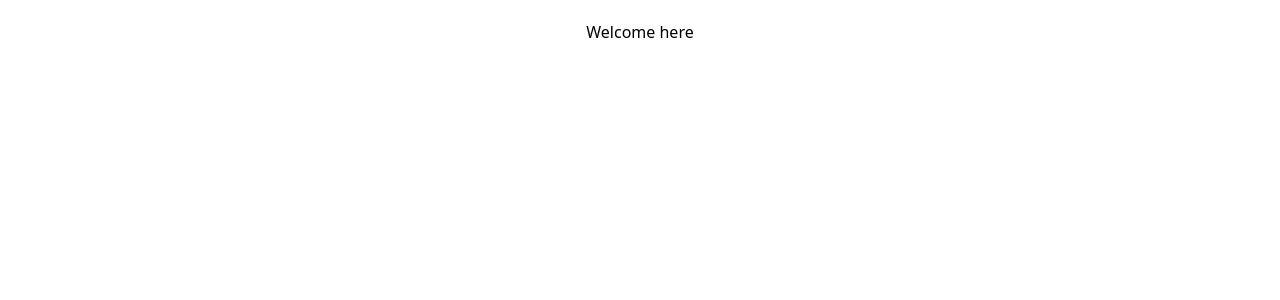
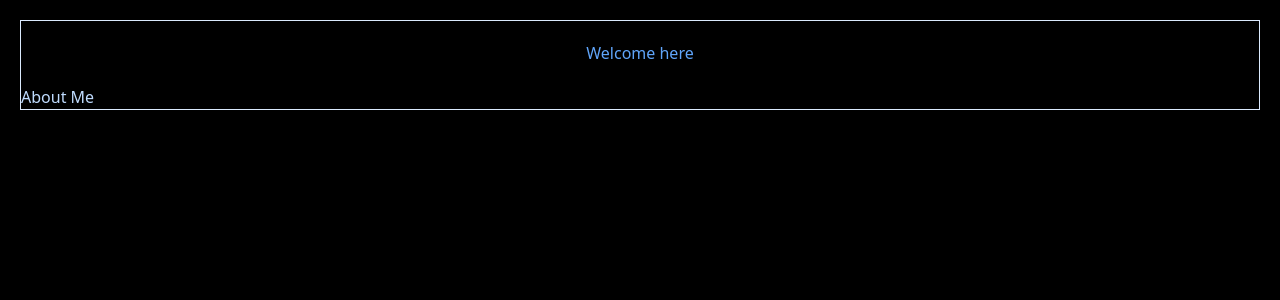
Before and after one commit to Emmathem/nuxt-test, a Nuxt app: page / in a window 1280 px wide. Shown: the top 300 px of the page. Built offline with nearby package versions, Linux system fonts and the light colour scheme.

Commit message:
gta added

```diff
--- a/pages/index.vue
+++ b/pages/index.vue
@@ -1,6 +1,11 @@
 <template>
-  <div class="t-h-screen">
-    <div class="t-flex t-justify-center t-p-5">Welcome here</div>
+  <div class="t-h-screen t-bg-black t-p-5">
+    <div class="t-border t-border-blue-100">
+      <div class="t-flex t-justify-center t-p-5">
+        <span class="t-text-blue-400">Welcome here</span>
+      </div>
+      <h3 class="t-text-blue-200"><nuxt-link to="/about">About Me</nuxt-link></h3>
+    </div>
   </div>
 </template>
 
```
